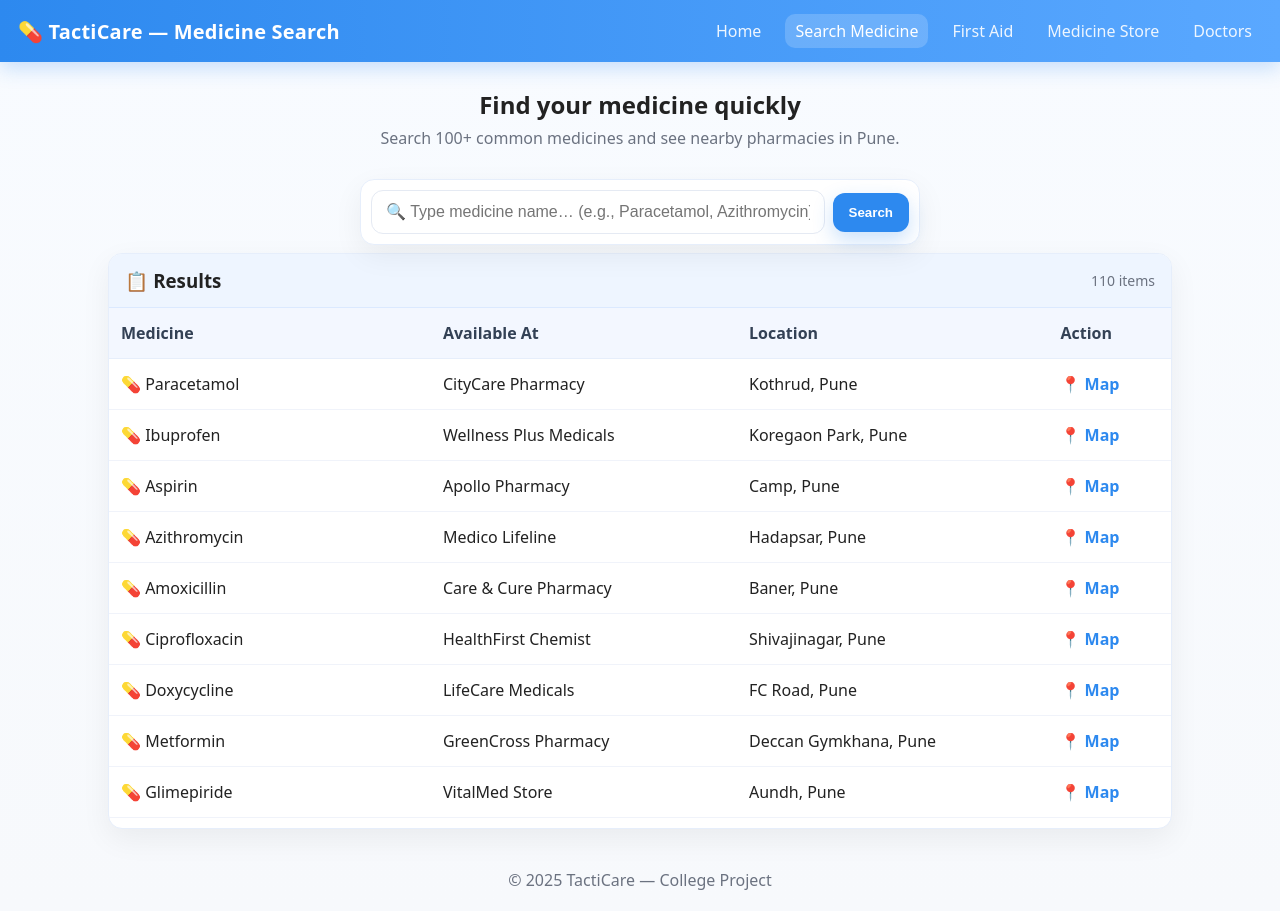
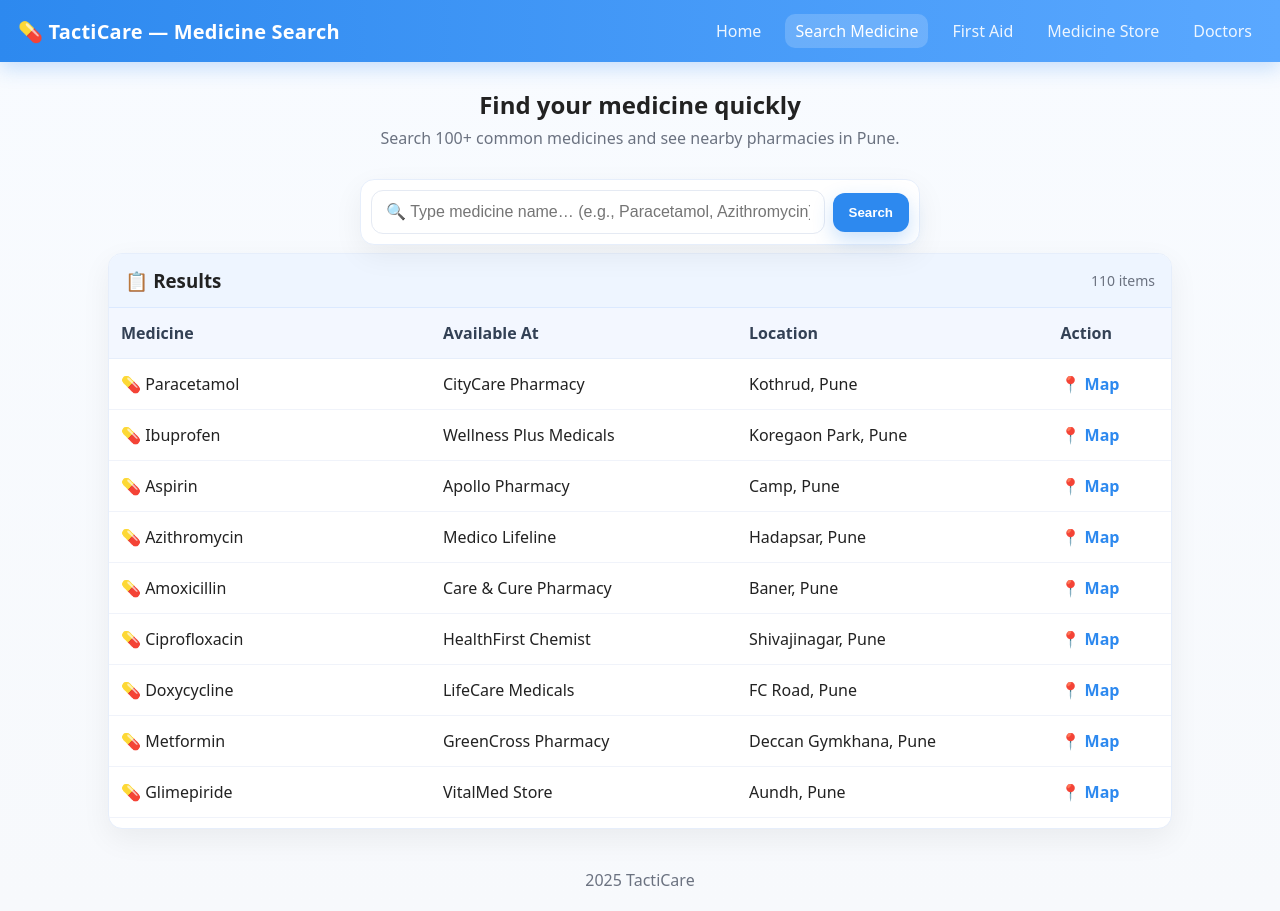
Before and after one commit to Vaibhav-1-CODE/TactiCare1, a plain HTML site: page medicine.html in a window 1280 px wide. Drawn offline with Linux system fonts and the light colour scheme.

Commit message:
Update medicine.html

```diff
--- a/medicine.html
+++ b/medicine.html
@@ -166,7 +166,7 @@
   </div>
 
   <footer>
-    © 2025 TactiCare — College Project
+     2025 TactiCare
   </footer>
 
   <script>
```
